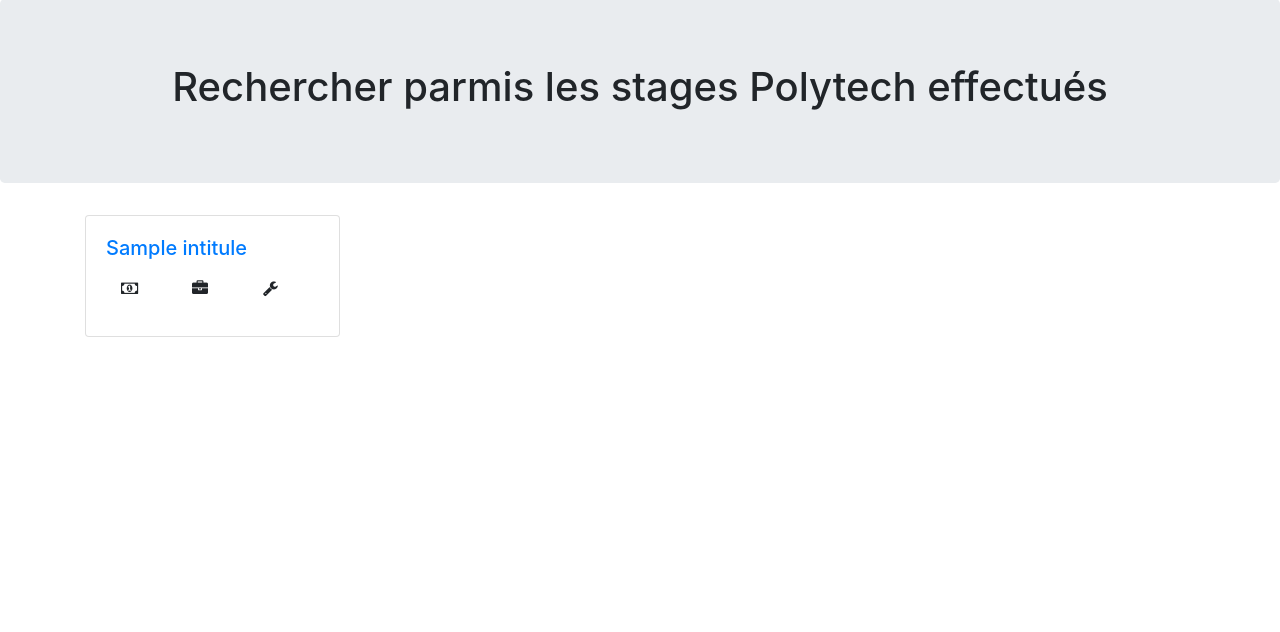
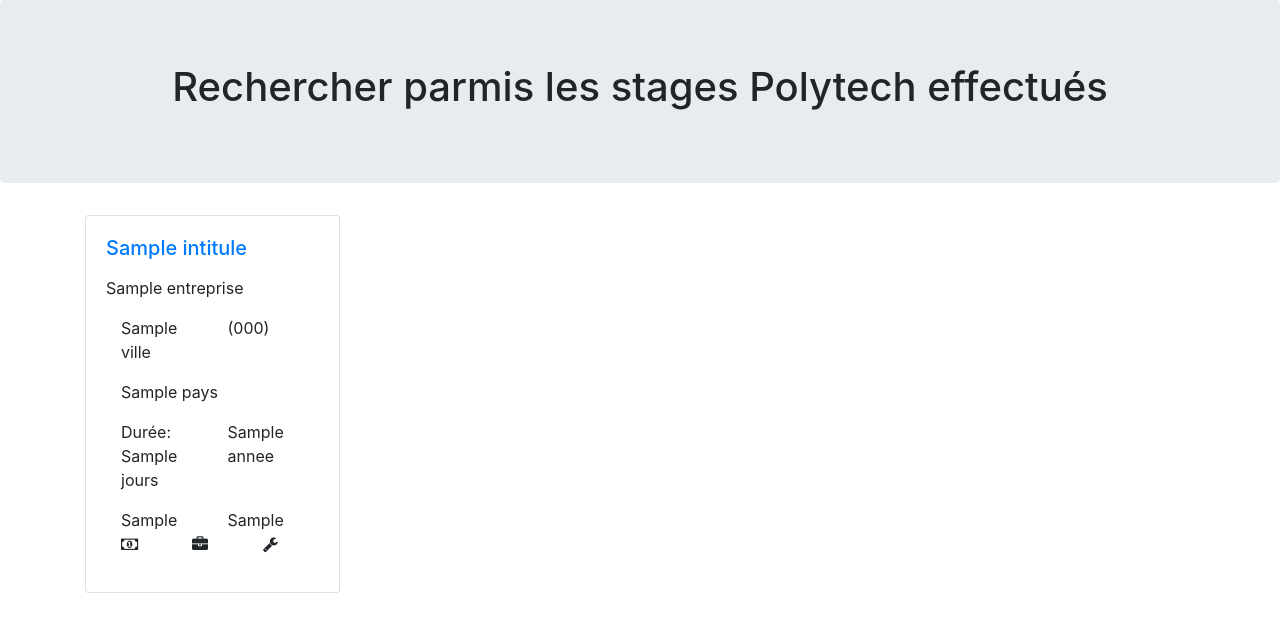
Before and after one commit to Bruno-Jousse/Site_Stages_Polytech, a Symfony app: template templates/stage/index.html.twig in a window 1280 px wide. Shown: the part 59-691 px from the top of the page. Run offline with Twig, Linux system fonts and the light colour scheme; the template is opened without the code that fills it: most values are stand-ins (such as "Sample title", 1, 10 or a date in 2020); some libraries are stand-ins or nearby versions.

Commit message:
Modification des vues de Recherche stage et Détails stage.

```diff
--- a/templates/stage/index.html.twig
+++ b/templates/stage/index.html.twig
@@ -16,6 +16,36 @@
                             </h5>
                             <p class="card-text">
                                 <div class="container">
+                                    <div class="row">
+                                        <p> {{ stage.adresse.entreprise.nom }}</p>
+                                    </div>
+                                    <div class="row">
+                                        <div class="col">
+                                            <p>{{ stage.adresse.ville }}</p>
+                                        </div>
+                                        <div class="col">
+                                            <p>({{ stage.adresse.codePostal }})</p>
+                                        </div>
+                                        <div class="col">
+                                            <p>{{ stage.adresse.pays }}</p>
+                                        </div>
+                                    </div>
+                                    <div class="row">
+                                        <div class="col">
+                                            <p>Durée: {{ stage.dureeJours }} jours</p>
+                                        </div>
+                                        <div class="col">
+                                            <p>{{ stage.annee }}</p>
+                                        </div>
+                                    </div>
+                                    <div class="row">
+                                        <div class="col">
+                                            {{ stage.anneeFormType }}
+                                        </div>
+                                        <div class="col">
+                                            {{ stage.departementType }}
+                                        </div>
+                                    </div>
                                     <div class="row">
                                         <div class="col">
                                             {% if stage.estGratifie %}<i class="fa fa-money"></i>{% endif %}
```
Also changed, not shown: templates/stage/show.html.twig (+36 -3 lines).
